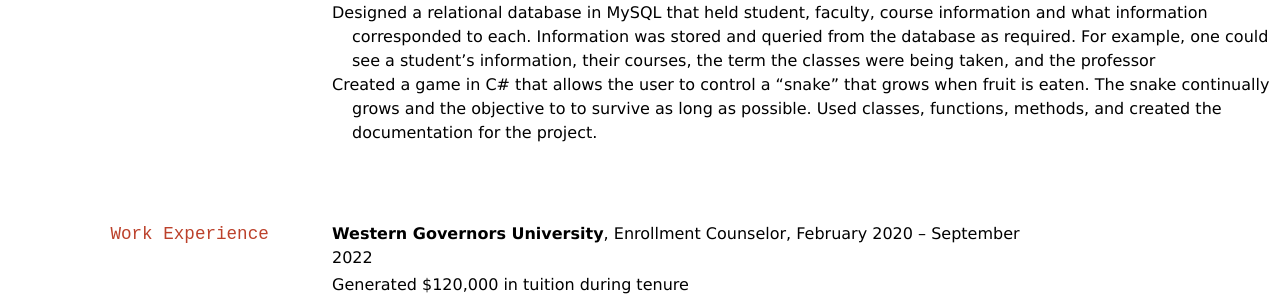
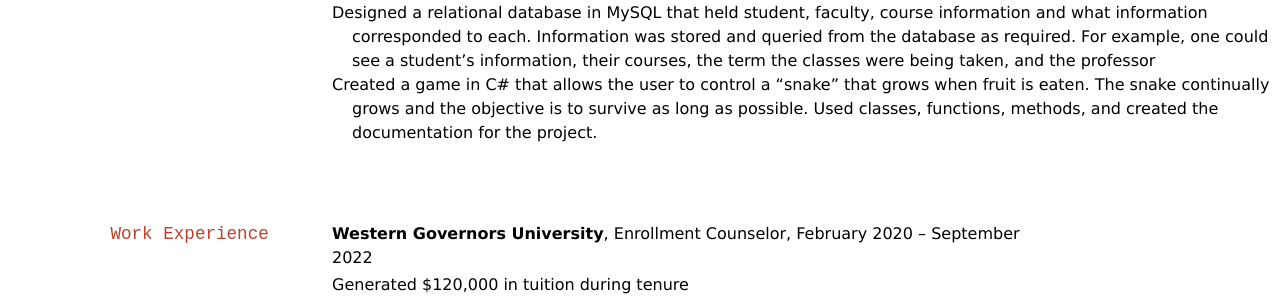
Before and after one commit to baileydiaz/Diaz_Resume, a Jekyll site: the page built from docs/index.md, in a window 1280 px wide. Shown: the part 444-740 px from the top of the page. Built offline with Jekyll 4.4.1, drawn with Linux system fonts in a browser that asks for light colours.

```diff
--- a/docs/index.md
+++ b/docs/index.md
@@ -33,7 +33,7 @@ __Brigham Young University - Idaho__, Rexburg, ID
 corresponded to each. Information was stored and queried from the database as required. For example, one
 could see a student’s information, their courses, the term the classes were being taken, and the professor
 &nbsp;
-- Created a game in C# that allows the user to control a "snake" that grows when fruit is eaten.  The snake continually grows and the objective to to survive as long as possible. Used classes, functions, methods, and created the documentation for the project.
+- Created a game in C# that allows the user to control a "snake" that grows when fruit is eaten.  The snake continually grows and the objective is to survive as long as possible. Used classes, functions, methods, and created the documentation for the project.
 
 ## Work Experience
 
```
Also changed, not shown: other parts of docs/index.md (+1 -1 lines).
